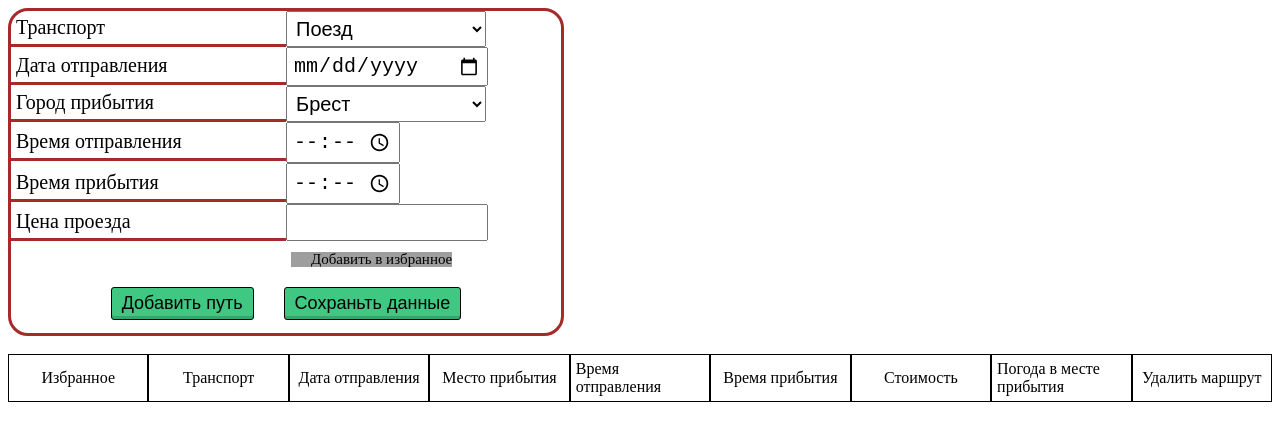
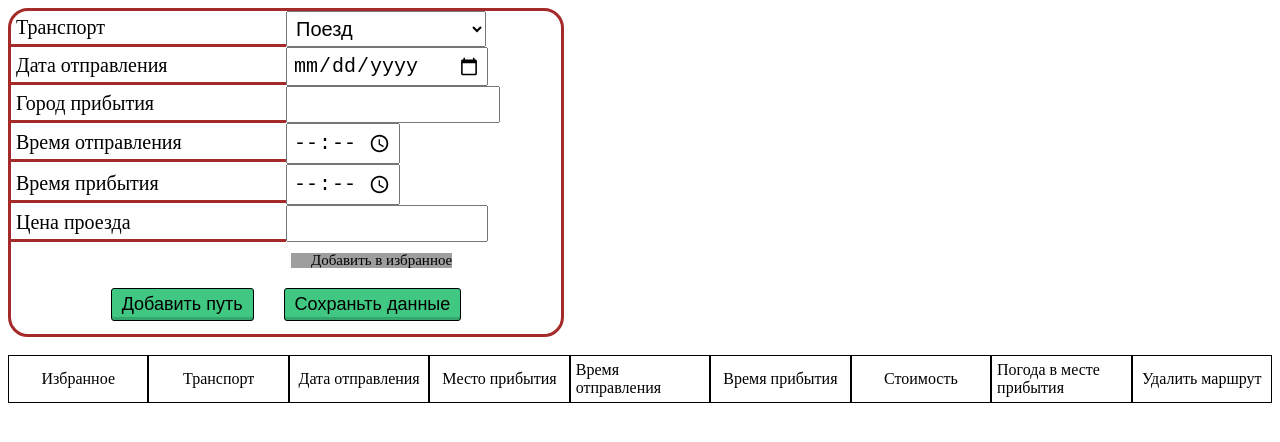
Before and after one commit to Evgesha-git/JS_ormedia, a plain HTML site: page HW_6/index.html in a window 1280 px wide. Both pictures are taken after a click on the button "Добавить путь". Drawn offline with Linux system fonts and the light colour scheme; grey boxes are pictures that could not be loaded.

Commit message:
HW_6 pochti final

```diff
--- a/HW_6/main.js
+++ b/HW_6/main.js
@@ -45,7 +45,7 @@ let tablo = {
                 <option value="horse">Лошадь</option>
             </select>
             <input type="date" class="date item_b_b" id="date" />
-            <select name="routes" class="select item_c_b" id="routes">
+            <!--/*<select name="routes" class="select item_c_b" id="routes">
                 <option value="Brest">Брест</option>
                 <option value="Mohilev">Могилев</option>
                 <option value="Vitebsk">Витебск</option>
@@ -54,7 +54,8 @@ let tablo = {
                 <option value="Piter">Санкт-Питербург</option>
                 <option value="Kiev">Киев</option>
                 <option value="Grodna">Гродно</option>
-            </select>
+            </select>*/-->
+            <input type="text" class="select item_c_b" id="routes" />
             <input type="time" class="time item_d_b" id="timeToStart" />
             <input type="time" class="time item_e_b" id="timeToEnd" />
             <input type="number" class="price item_f_b" id="price" />
@@ -126,8 +127,9 @@ let tablo = {
             let nType = document.getElementById("typeTrans").options.selectedIndex;
             typeTrans = document.getElementById("typeTrans").options[nType].text;
             date = document.getElementById("date").value;
-            let nRoute = document.getElementById("routes").options.selectedIndex;
-            routes = document.getElementById("routes").options[nRoute].text;
+            /*let nRoute = document.getElementById("routes").options.selectedIndex;
+            routes = document.getElementById("routes").options[nRoute].text;*/
+            routes = document.getElementById("routes").value;
             timeToStart = document.getElementById("timeToStart").value;
             timeToEnd = document.getElementById("timeToEnd").value;
             price = document.getElementById("price").value;
--- a/HW_6/style/style.css
+++ b/HW_6/style/style.css
@@ -26,6 +26,11 @@ body {
 	width: 188px;
 	font-size: 20px;
 	padding: 5px;
+}
+
+.icon{
+	background: #80808036;
+	width: 20%;
 }
 
 .newRoute{
```
